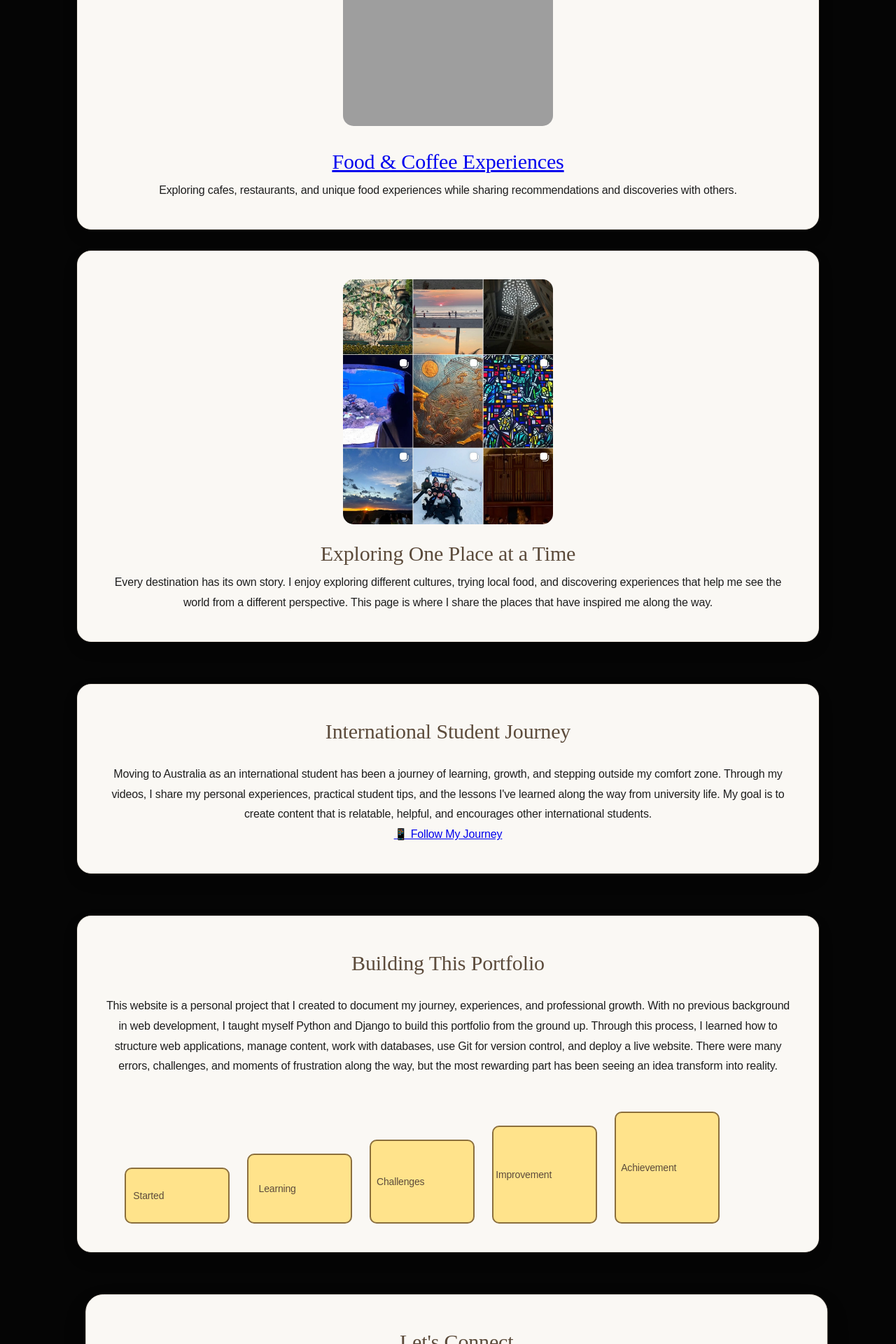
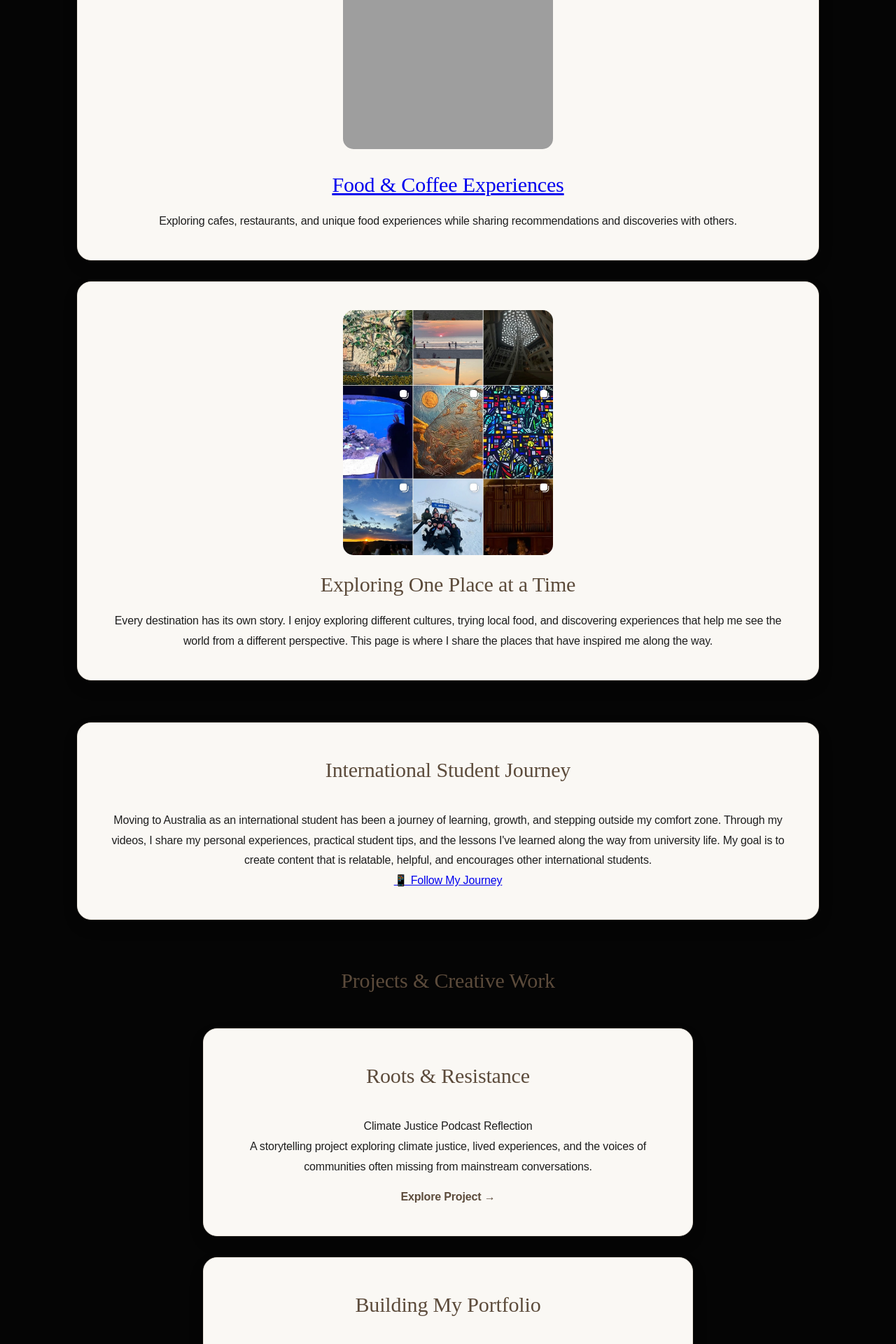
Before and after one commit to po-12365/thet-loon-po-portfolio, a Django app: page / in a window 1280 px wide. Shown: the part 1720-3640 px from the top of the page at 70% size. Run offline with Django 5.2, Linux system fonts and the light colour scheme; grey boxes are pictures that could not be loaded.

Commit message:
Improve portfolio design, add projects section, and update styling

```diff
--- a/portfolio/templates/portfolio/home.html
+++ b/portfolio/templates/portfolio/home.html
@@ -801,6 +801,43 @@ footer{
     z-index:2;
 }
 
+#projects .card{
+    margin:30px auto;
+    max-width:700px;
+    text-align:center;
+}
+
+#projects a{
+    display:inline-block;
+    margin-top:15px;
+    text-decoration:none;
+    font-weight:bold;
+    color:#5C4B3B;
+}
+
+#projects a:hover{
+    color:#8b6b4b;
+}
+h2::after{
+
+    content:"";
+    display:block;
+    width:0;
+    height:3px;
+    background:#c89b55;
+    margin:8px auto 0;
+    transition:.4s ease;
+
+}
+
+
+h2:hover::after{
+
+    width:80%;
+
+}
+
+
 </style>
 
 </head>
@@ -843,6 +880,8 @@ footer{
     <div>
         <a href="#about">About</a>
         <a href="#journey">Journey</a>
+        <a href="#projects">Projects</a>
+        <a href="#projects">Projects</a>
         <a href="#contact">Connect</a>
 
     </div>
@@ -860,7 +899,7 @@ footer{
    <h1>Hi, I'm Po </h1>
 
    <p class="intro-text">
-    International Student | Aspiring Audit Professional | Tech & AI Enthusiast | Lifelong Learner
+    International Student | Aspiring Audit Professional | Tech & AI | Lifelong Learner
 </p>
 
 </div>
@@ -984,6 +1023,53 @@ the places that have inspired me along the way.
     </div>
 
 </div>
+
+
+<div class="section" id="projects">
+
+    <h2>Projects & Creative Work</h2>
+
+    <div class="card">
+
+        <h2>Roots & Resistance</h2>
+
+        <p>
+            Climate Justice Podcast Reflection
+        </p>
+
+        <p>
+            A storytelling project exploring climate justice,
+            lived experiences, and the voices of communities
+            often missing from mainstream conversations.
+        </p>
+
+        <a href="{% url 'podcast' %}">
+            Explore Project →
+        </a>
+
+    </div>
+
+    <div class="card">
+
+        <h2> Building My Portfolio</h2>
+
+        <p>
+            Personal Web Development Project
+        </p>
+
+        <p>
+            A self-taught journey building this website using
+            Python, Django, HTML, and CSS.
+        </p>
+
+        <a href="#building-portfolio">
+            Explore Project →
+        </a>
+
+    </div>
+
+</div>
+
 
 
 <div class="section" id="building-portfolio">
```
